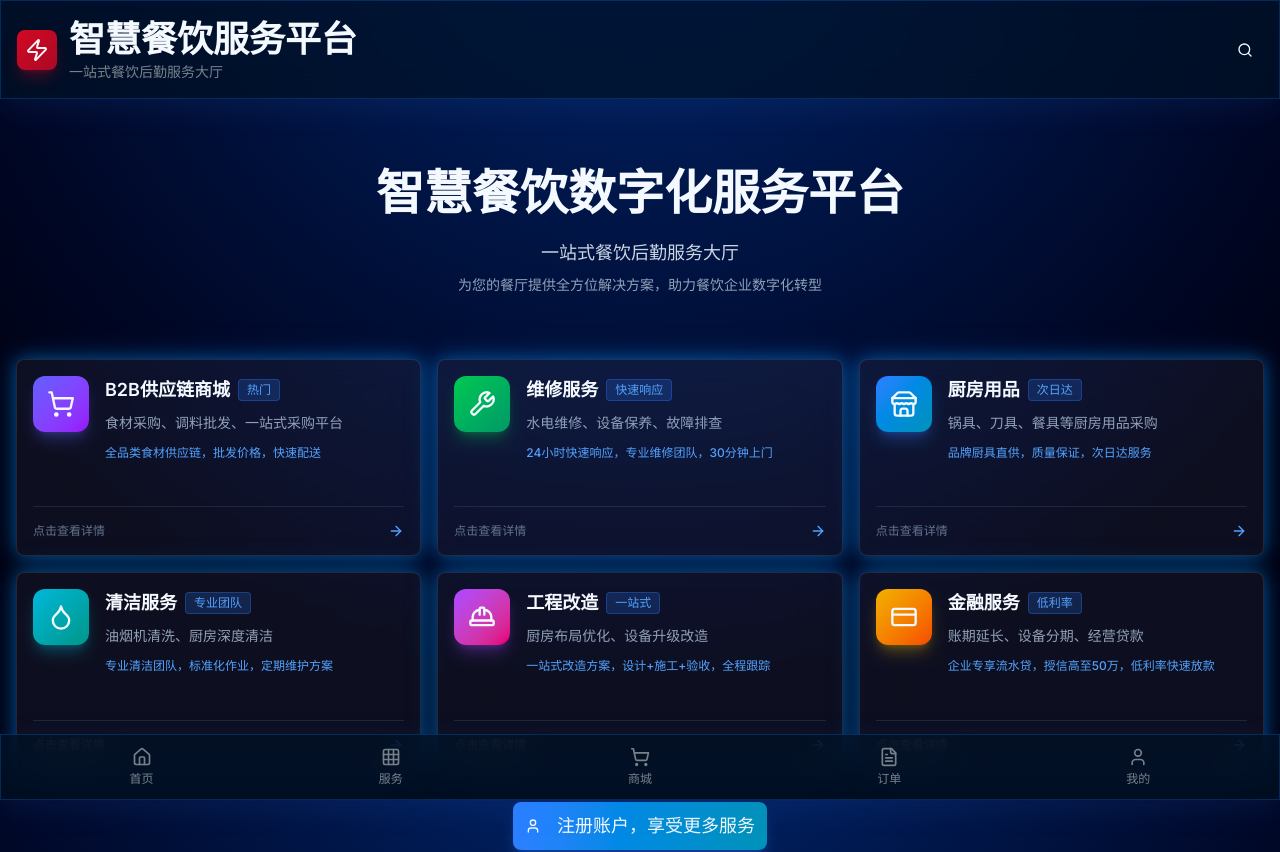
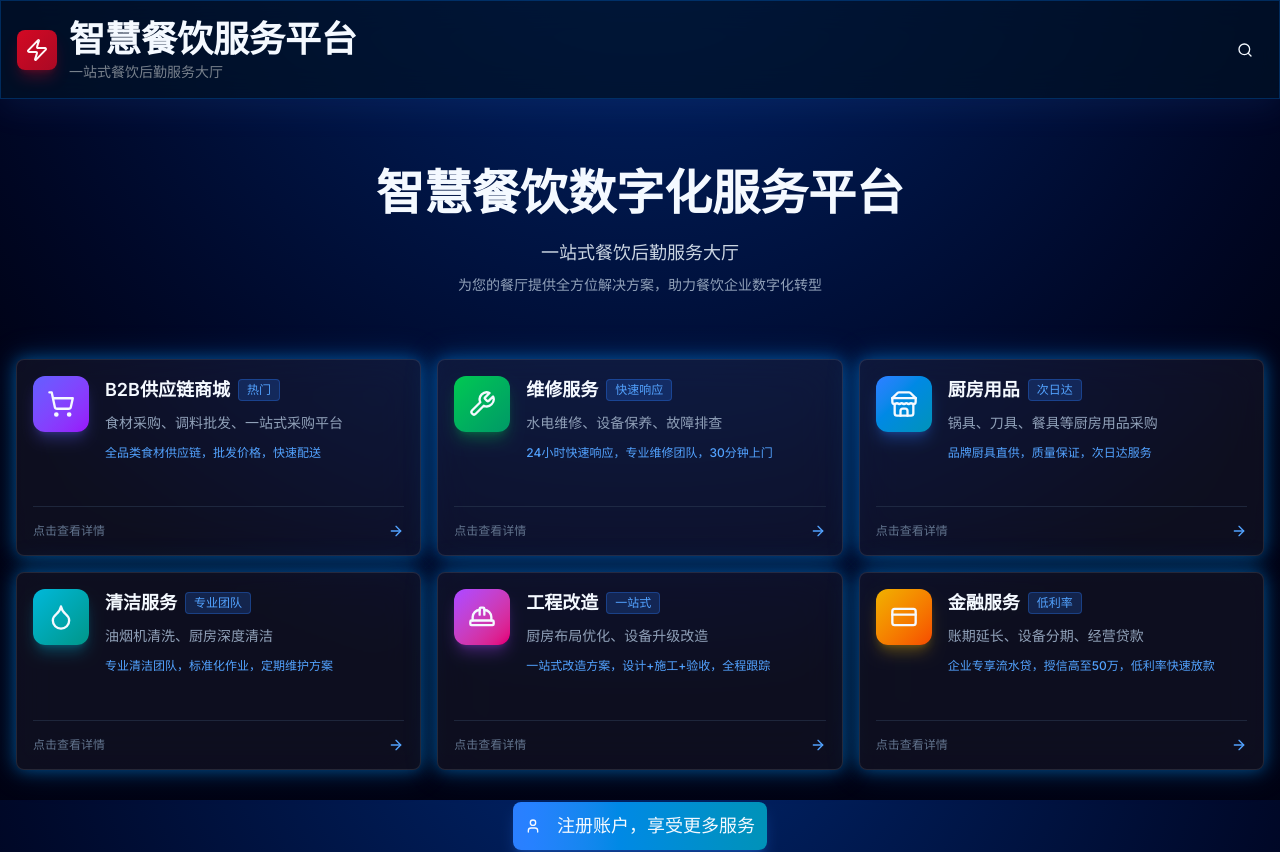
Before and after one commit to qdkz369/my-mind-chufan-app, a Next.js app: page /guest in a window 1280 px wide. Shown: the top 852 px of the page. Built offline with nearby package versions, Linux system fonts and the light colour scheme.

Commit message:
fix: remove bottom navigation from guest page

```diff
--- a/app/guest/page.tsx
+++ b/app/guest/page.tsx
@@ -19,7 +19,6 @@
 import { useEffect } from "react"
 import { GuestHeader } from "@/components/guest-header"
 import { GuestServices } from "@/components/guest-services"
-import { BottomNavigation } from "@/components/bottom-navigation"
 // THEME_SYSTEM_DISABLED: 主题系统已禁用，当前阶段 UI 只允许使用 CSS 旁路画布方式
 // import { useTheme } from "@/lib/styles/theme-context"
 
@@ -42,7 +41,7 @@ export default function GuestPage() {
       <div className="container mx-auto px-4 py-8 space-y-6">
         <GuestServices />
       </div>
-      <BottomNavigation />
+      {/* 游客页面不显示底部导航，避免显示需要登录的功能（订单、我的等） */}
     </main>
   )
 }
```
